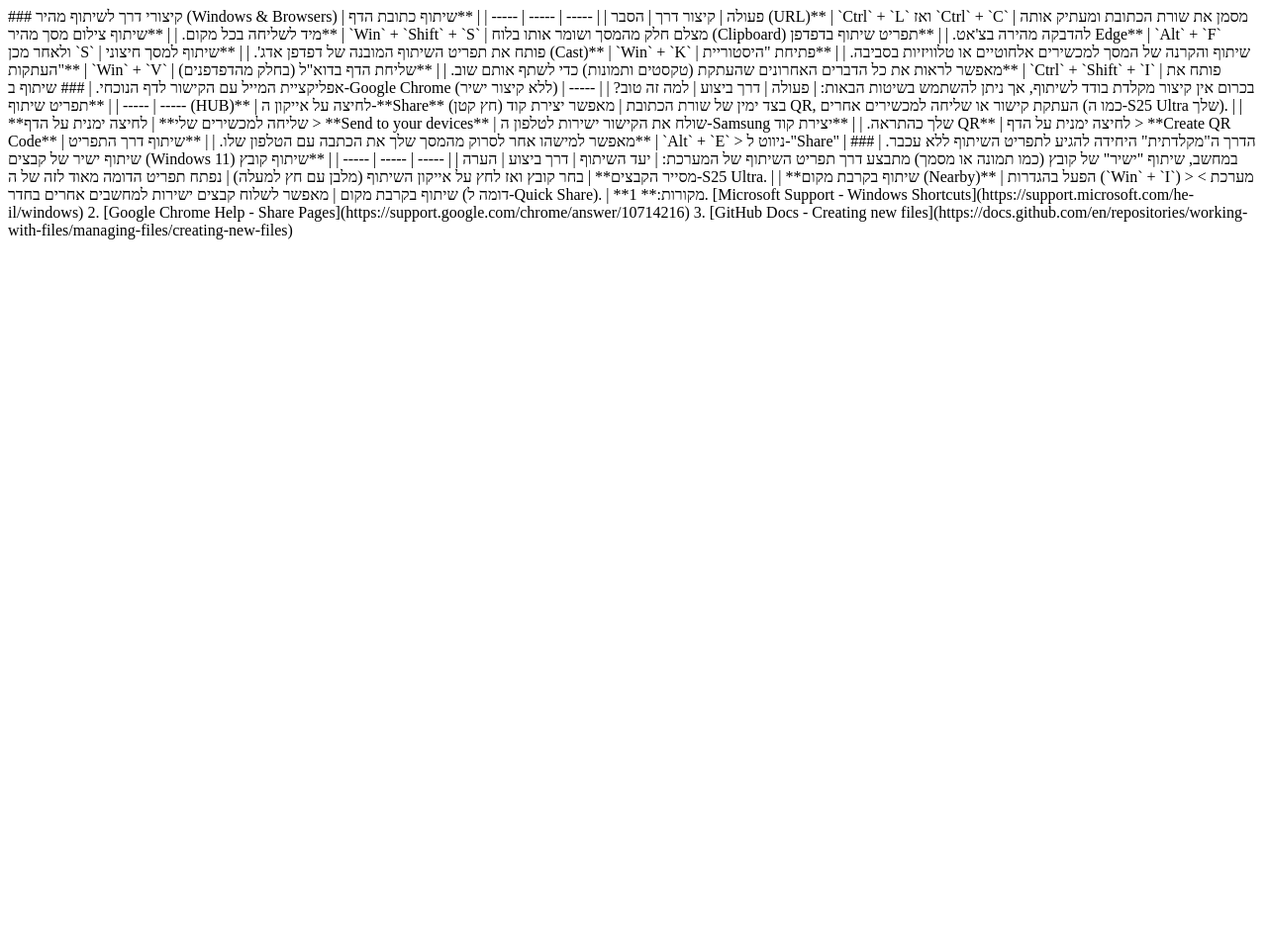
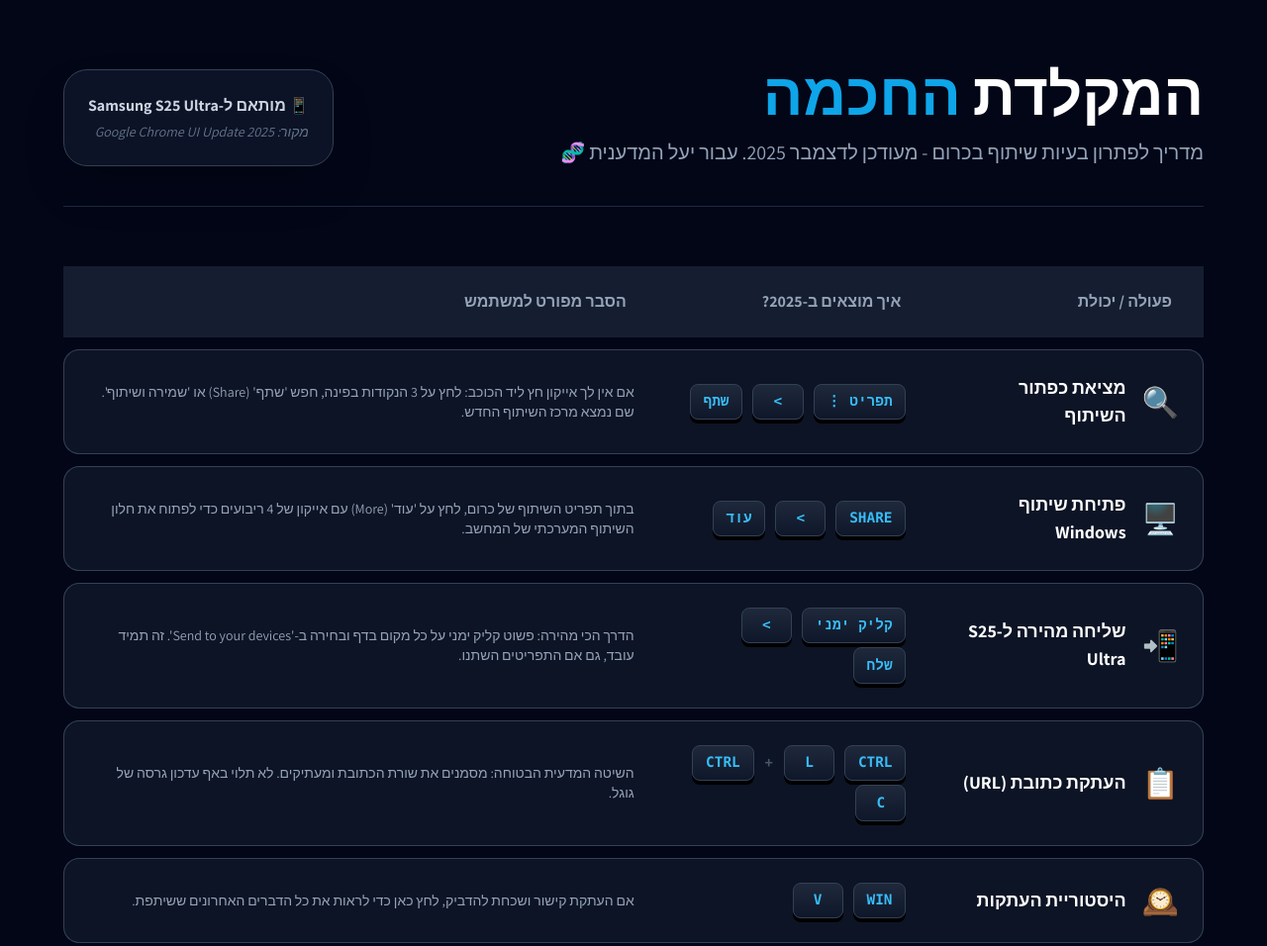
Before and after one commit to rexram987-create/keyboardshotcuts, a plain HTML site: page index.html in a window 1280 px wide. Shown: the top 956 px of the page at 99% size. Before the commit the page ends 800 px from the top, so only its background shows below. Drawn offline with nearby package versions, Linux system fonts and the light colour scheme.

Commit message:
Revise keyboard shortcuts for sharing in Chrome
Updated the keyboard shortcuts guide for sharing on Windows and Google Chrome, including new methods and explanations.

```diff
--- a/index.html
+++ b/index.html
@@ -1,35 +1,206 @@
-### קיצורי דרך לשיתוף מהיר (Windows & Browsers)
+<!DOCTYPE html>
+<html lang="he" dir="rtl">
+<head>
+    <meta charset="UTF-8">
+    <meta name="viewport" content="width=device-width, initial-scale=1.0">
+    <title>מדריך קיצורי מקלדת 2025 - גרסה מאומתת</title>
+    <script src="https://cdn.tailwindcss.com"></script>
+    <link href="https://fonts.googleapis.com/css2?family=Assistant:wght@300;400;600;700&display=swap" rel="stylesheet">
+    <style>
+        body {
+            font-family: 'Assistant', sans-serif;
+            background-color: #020617;
+            color: #f1f5f9;
+        }
 
-| פעולה | קיצור דרך | הסבר |
- | ----- | ----- | ----- |
-| **שיתוף כתובת הדף (URL)** | `Ctrl` + `L` ואז `Ctrl` + `C` | מסמן את שורת הכתובת ומעתיק אותה מיד לשליחה בכל מקום. |
-| **שיתוף צילום מסך מהיר** | `Win` + `Shift` + `S` | מצלם חלק מהמסך ושומר אותו בלוח (Clipboard) להדבקה מהירה בצ'אט. |
-| **תפריט שיתוף בדפדפן Edge** | `Alt` + `F` ולאחר מכן `S` | פותח את תפריט השיתוף המובנה של דפדפן אדג'. |
-| **שיתוף למסך חיצוני (Cast)** | `Win` + `K` | שיתוף והקרנה של המסך למכשירים אלחוטיים או טלוויזיות בסביבה. |
-| **פתיחת "היסטוריית העתקות"** | `Win` + `V` | מאפשר לראות את כל הדברים האחרונים שהעתקת (טקסטים ותמונות) כדי לשתף אותם שוב. |
-| **שליחת הדף בדוא"ל (בחלק מהדפדפנים)** | `Ctrl` + `Shift` + `I` | פותח את אפליקציית המייל עם הקישור לדף הנוכחי. |
+        .kbd {
+            display: inline-flex;
+            align-items: center;
+            justify-content: center;
+            padding: 0.4rem 0.8rem;
+            font-family: ui-monospace, SFMono-Regular, Menlo, Monaco, Consolas, monospace;
+            font-weight: 800;
+            font-size: 0.9rem;
+            background: linear-gradient(180deg, #1e293b 0%, #0f172a 100%);
+            border: 1px solid #334155;
+            border-radius: 8px;
+            box-shadow: 0 4px 0 #000000;
+            margin: 0 3px;
+            min-width: 3.2rem;
+            color: #38bdf8;
+            text-transform: uppercase;
+        }
 
-### שיתוף ב-Google Chrome (ללא קיצור ישיר)
+        @media (min-width: 601px) {
+            .shortcuts-table {
+                display: table !important;
+                width: 100%;
+                border-spacing: 0 12px;
+                border-collapse: separate;
+            }
+            .shortcuts-table thead {
+                display: table-header-group !important;
+            }
+            .shortcuts-table tr {
+                display: table-row !important;
+                background: rgba(30, 41, 59, 0.4);
+                transition: all 0.3s ease;
+            }
+            .shortcuts-table tr:hover {
+                background: rgba(56, 189, 248, 0.1);
+            }
+            .shortcuts-table td {
+                display: table-cell !important;
+                padding: 1.5rem;
+                vertical-align: middle;
+                border-top: 1px solid #334155;
+                border-bottom: 1px solid #334155;
+            }
+            .shortcuts-table td:first-child {
+                border-right: 1px solid #334155;
+                border-top-right-radius: 16px;
+                border-bottom-right-radius: 16px;
+            }
+            .shortcuts-table td:last-child {
+                border-left: 1px solid #334155;
+                border-top-left-radius: 16px;
+                border-bottom-left-radius: 16px;
+            }
+            .mobile-label { display: none; }
+        }
 
-בכרום אין קיצור מקלדת בודד לשיתוף, אך ניתן להשתמש בשיטות הבאות:
+        @media (max-width: 600px) {
+            .shortcuts-table, .shortcuts-table thead, .shortcuts-table tbody, .shortcuts-table tr, .shortcuts-table td {
+                display: block;
+            }
+            .shortcuts-table thead { display: none; }
+            .shortcuts-table tr {
+                margin-bottom: 2rem;
+                border-radius: 20px;
+                border: 1px solid #334155;
+                padding: 1.5rem;
+                background: #1e293b;
+            }
+            .shortcuts-table td {
+                padding: 0.75rem 0;
+            }
+            .mobile-label {
+                display: block;
+                font-weight: 700;
+                color: #64748b;
+                font-size: 0.75rem;
+                text-transform: uppercase;
+                margin-bottom: 0.5rem;
+            }
+        }
 
-| פעולה | דרך ביצוע | למה זה טוב? |
- | ----- | ----- | ----- |
-| **תפריט שיתוף (HUB)** | לחיצה על אייקון ה-**Share** (חץ קטן) בצד ימין של שורת הכתובת | מאפשר יצירת קוד QR, העתקת קישור או שליחה למכשירים אחרים (כמו ה-S25 Ultra שלך). |
-| **שליחה למכשירים שלי** | לחיצה ימנית על הדף > **Send to your devices** | שולח את הקישור ישירות לטלפון ה-Samsung שלך כהתראה. |
-| **יצירת קוד QR** | לחיצה ימנית על הדף > **Create QR Code** | מאפשר למישהו אחר לסרוק מהמסך שלך את הכתבה עם הטלפון שלו. |
-| **שיתוף דרך התפריט** | `Alt` + `E` > ניווט ל-"Share" | הדרך ה"מקלדתית" היחידה להגיע לתפריט השיתוף ללא עכבר. |
+        .active-filter {
+            background-color: #38bdf8 !important;
+            color: #020617 !important;
+        }
+    </style>
+</head>
+<body class="p-6 md:p-16">
 
-### שיתוף ישיר של קבצים (Windows 11)
+    <div class="max-w-7xl mx-auto">
+        <header class="flex flex-col md:flex-row justify-between items-end mb-12 border-b border-slate-800 pb-10 gap-8">
+            <div class="text-right">
+                <h1 class="text-5xl md:text-6xl font-black text-white">המקלדת <span class="text-sky-500">החכמה</span></h1>
+                <p class="text-slate-400 text-xl mt-4">מדריך לפתרון בעיות שיתוף בכרום - מעודכן לדצמבר 2025. עבור יעל המדענית 🧬</p>
+            </div>
+            <div class="bg-slate-900/80 p-6 rounded-3xl border border-slate-700 shadow-2xl">
+                <p class="text-slate-300 font-bold mb-1">📱 מותאם ל-Samsung S25 Ultra</p>
+                <p class="text-slate-500 text-sm italic">מקור: Google Chrome UI Update 2025</p>
+            </div>
+        </header>
 
-במחשב, שיתוף "ישיר" של קובץ (כמו תמונה או מסמך) מתבצע דרך תפריט השיתוף של המערכת:
+        <div class="w-full">
+            <table class="shortcuts-table">
+                <thead class="bg-slate-900 text-slate-400">
+                    <tr>
+                        <th class="px-8 py-6 text-right">פעולה / יכולת</th>
+                        <th class="px-8 py-6 text-right">איך מוצאים ב-2025?</th>
+                        <th class="px-8 py-6 text-right hidden md:table-cell">הסבר מפורט למשתמש</th>
+                    </tr>
+                </thead>
+                <tbody id="mainList">
+                    <!-- Loaded via JS -->
+                </tbody>
+            </table>
+        </div>
 
-| יעד השיתוף | דרך ביצוע | הערה |
- | ----- | ----- | ----- |
-| **שיתוף קובץ מסייר הקבצים** | בחר קובץ ואז לחץ על אייקון השיתוף (מלבן עם חץ למעלה) | נפתח תפריט הדומה מאוד לזה של ה-S25 Ultra. |
-| **שיתוף בקרבת מקום (Nearby)** | הפעל בהגדרות (`Win` + `I`) > מערכת > שיתוף בקרבת מקום | מאפשר לשלוח קבצים ישירות למחשבים אחרים בחדר (דומה ל-Quick Share). |
+        <footer class="mt-20 p-8 border-t border-slate-800 text-slate-500 text-sm flex justify-between items-center">
+            <p>YAEL SCIENTIST 🧬 | נבדק ואומת דצמבר 2025</p>
+            <div class="flex gap-4">
+                <a href="https://support.google.com/chrome/answer/10714216" target="_blank" class="hover:text-sky-400 text-xs">עזרה רשמית - שיתוף בכרום</a>
+            </div>
+        </footer>
+    </div>
 
-**מקורות:**
-1. [Microsoft Support - Windows Shortcuts](https://support.microsoft.com/he-il/windows)
-2. [Google Chrome Help - Share Pages](https://support.google.com/chrome/answer/10714216)
-3. [GitHub Docs - Creating new files](https://docs.github.com/en/repositories/working-with-files/managing-files/creating-new-files)
+    <script>
+        const shortcuts = [
+            {
+                icon: "🔍",
+                action: "מציאת כפתור השיתוף",
+                keys: ["תפריט ⋮", ">", "שתף"],
+                desc: "אם אין לך אייקון חץ ליד הכוכב: לחץ על 3 הנקודות בפינה, חפש 'שתף' (Share) או 'שמירה ושיתוף'. שם נמצא מרכז השיתוף החדש."
+            },
+            {
+                icon: "🖥️",
+                action: "פתיחת שיתוף Windows",
+                keys: ["Share", ">", "עוד"],
+                desc: "בתוך תפריט השיתוף של כרום, לחץ על 'עוד' (More) עם אייקון של 4 ריבועים כדי לפתוח את חלון השיתוף המערכתי של המחשב."
+            },
+            {
+                icon: "📲",
+                action: "שליחה מהירה ל-S25 Ultra",
+                keys: ["קליק ימני", ">", "שלח"],
+                desc: "הדרך הכי מהירה: פשוט קליק ימני על כל מקום בדף ובחירה ב-'Send to your devices'. זה תמיד עובד, גם אם התפריטים השתנו."
+            },
+            {
+                icon: "📋",
+                action: "העתקת כתובת (URL)",
+                keys: ["Ctrl", "L", "+", "Ctrl", "C"],
+                desc: "השיטה המדעית הבטוחה: מסמנים את שורת הכתובת ומעתיקים. לא תלוי באף עדכון גרסה של גוגל."
+            },
+            {
+                icon: "🕰️",
+                action: "היסטוריית העתקות",
+                keys: ["Win", "V"],
+                desc: "אם העתקת קישור ושכחת להדביק, לחץ כאן כדי לראות את כל הדברים האחרונים ששיתפת."
+            }
+        ];
+
+        const container = document.getElementById('mainList');
+
+        function renderRows() {
+            container.innerHTML = '';
+            shortcuts.forEach(s => {
+                const tr = document.createElement('tr');
+                const keysHtml = s.keys.map(k => k === "+" ? `<span class="text-slate-600 font-bold mx-1">+</span>` : `<span class="kbd">${k}</span>`).join('');
+
+                tr.innerHTML = `
+                    <td>
+                        <span class="mobile-label">פעולה</span>
+                        <div class="flex items-center gap-4 text-white">
+                            <span class="text-3xl">${s.icon}</span>
+                            <span class="text-lg font-bold">${s.action}</span>
+                        </div>
+                    </td>
+                    <td>
+                        <span class="mobile-label">איך מבצעים?</span>
+                        <div class="flex items-center gap-1 justify-end md:justify-start flex-wrap">${keysHtml}</div>
+                    </td>
+                    <td class="hidden md:table-cell">
+                        <span class="mobile-label">הסבר</span>
+                        <p class="text-slate-400 text-sm">${s.desc}</p>
+                    </td>
+                `;
+                container.appendChild(tr);
+            });
+        }
+
+        renderRows();
+    </script>
+</body>
+</html>
```
